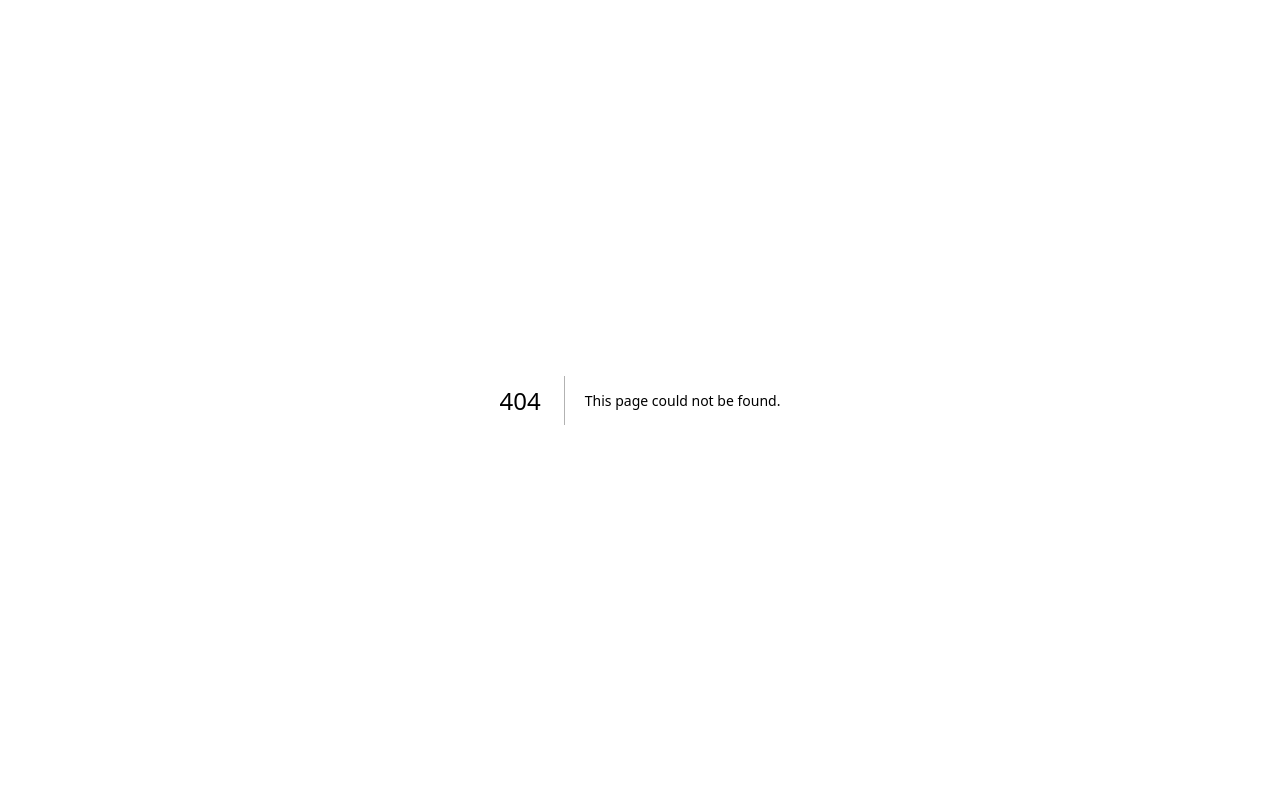
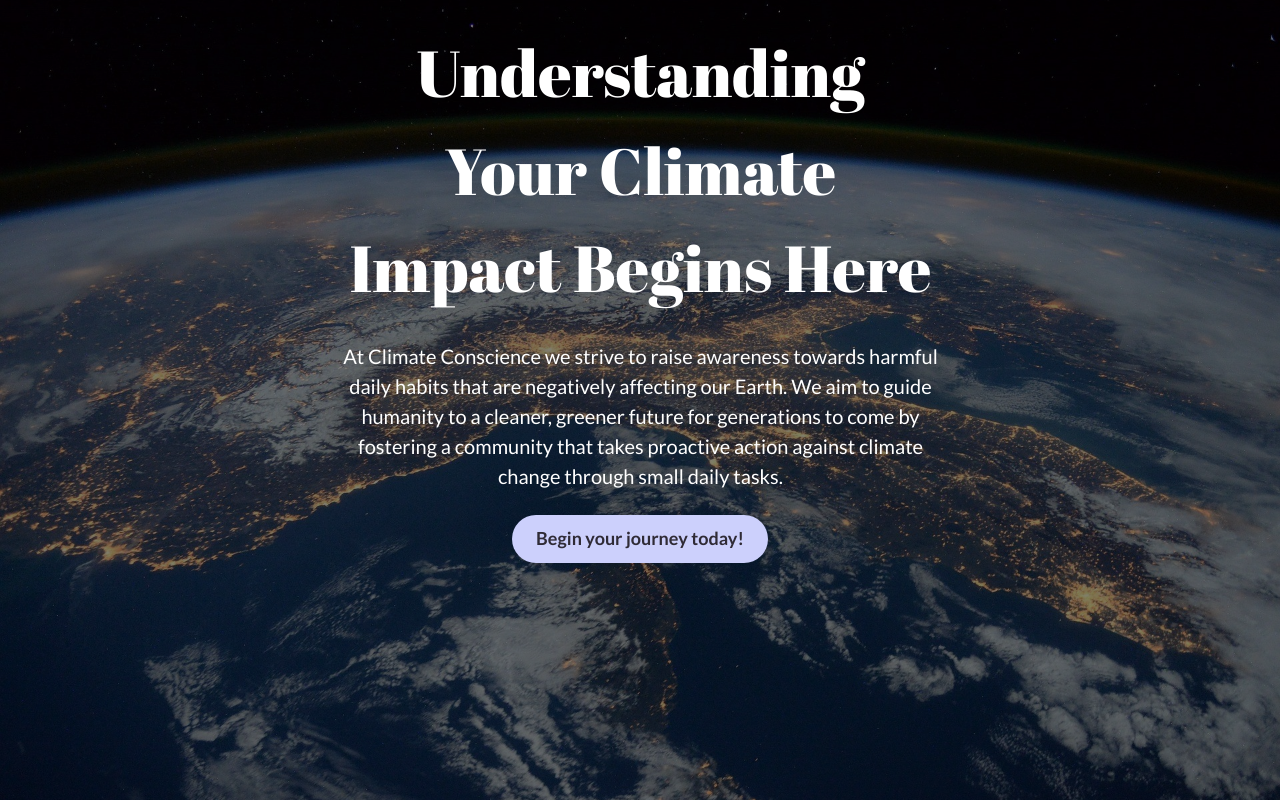
Before and after one commit to ljbarker/ClimateConscience, a Next.js app in the folder climate-conscience/: page /homePage in a window 1280 px wide. Before the commit this address had no page. Built offline with nearby package versions, Linux system fonts and the light colour scheme.

Commit message:
fix: routes

```diff
--- /dev/null
+++ b/climate-conscience/src/app/challenges/page.tsx
@@ -0,0 +1,11 @@
+
+
+const challengesPage = () => {
+  return (
+    <div>
+      <h1>Challenges</h1>
+    </div>
+  );
+}
+
+export default challengesPage;
--- /dev/null
+++ b/climate-conscience/src/app/homePage/page.tsx
@@ -0,0 +1,78 @@
+import { Box, Button, Flex, Text, Link } from "@chakra-ui/react";
+import earth from "../../../public/Climate_Conscience.jpeg";
+
+const HomePage = () => {
+  return (
+    <Flex
+      minH={"60px"}
+      align={"center"}
+      justify={"center"}
+      position="relative"
+    >
+      <Box
+        position="absolute"
+        top={0}
+        left={0}
+        right={0}
+        bottom={0}
+        bgImage={`url(${earth.src})`}
+        bgSize="cover"
+        bgPosition="center"
+        zIndex={-1}
+        filter="brightness(0.5)"
+        height={"100vh"}
+      />
+      <Box
+        display={"flex"}
+        flexDirection={"column"}
+        justifyContent={"space-between"}
+        gap={"24px"}
+        padding={"24px"}
+        zIndex={1}
+        color="white"
+        textAlign="center"
+        alignItems={"center"}
+      >
+        <Text
+          fontFamily={"Abril-Fatface"}
+          fontSize="65"
+          color={"white"}
+          ml={1}
+          maxW={"600px"}
+        >
+          Understanding Your Climate Impact Begins Here
+        </Text>
+        <Text
+          fontFamily={"Lato-regular"}
+          fontSize="20"
+          color={"white"}
+          ml={1}
+          maxW={"600px"}
+        >
+          At Climate Conscience we strive to raise awareness towards harmful daily habits that are negatively affecting our Earth. We aim to guide humanity to a cleaner, greener future for generations to come by fostering a community that takes proactive action against climate change through small daily tasks.
+        </Text>
+        <Button
+          as={Link}
+          href="/survey"
+          fontFamily={"Lato-bold"}
+          fontSize={"18"}
+          bg={"#CCD0FC"}
+          borderRadius={100}
+          _hover={{
+            color: "#2F2B36",
+            bg: "#DCDEF7",
+            textDecoration: "none",
+          }}
+          color={"#2F2B36"}
+          padding={"24px"}
+          maxW={"300px"}
+          height={"40px"}
+        >
+          Begin your journey today!
+        </Button>
+      </Box>
+    </Flex>
+  );
+}
+
+export default HomePage;
--- /dev/null
+++ b/climate-conscience/src/app/login/page.tsx
@@ -0,0 +1,11 @@
+
+
+const loginPage = () => {
+    return (
+        <div>
+            <h1>Login</h1>
+        </div>
+    );
+}
+
+export default loginPage;
--- /dev/null
+++ b/climate-conscience/src/app/signup/page.tsx
@@ -0,0 +1,11 @@
+
+
+const signupPage = () => {
+    return (
+        <div>
+            <h1>Signup</h1>
+        </div>
+    )
+}
+
+export default signupPage;
--- /dev/null
+++ b/climate-conscience/src/app/survey/page.tsx
@@ -0,0 +1,11 @@
+
+
+const survey = () => {
+  return (
+    <div>
+      <p>survey</p>
+    </div>
+  );
+}
+
+export default survey;
```
Also changed, not shown: climate-conscience/src/app/profile/page.tsx (added).
